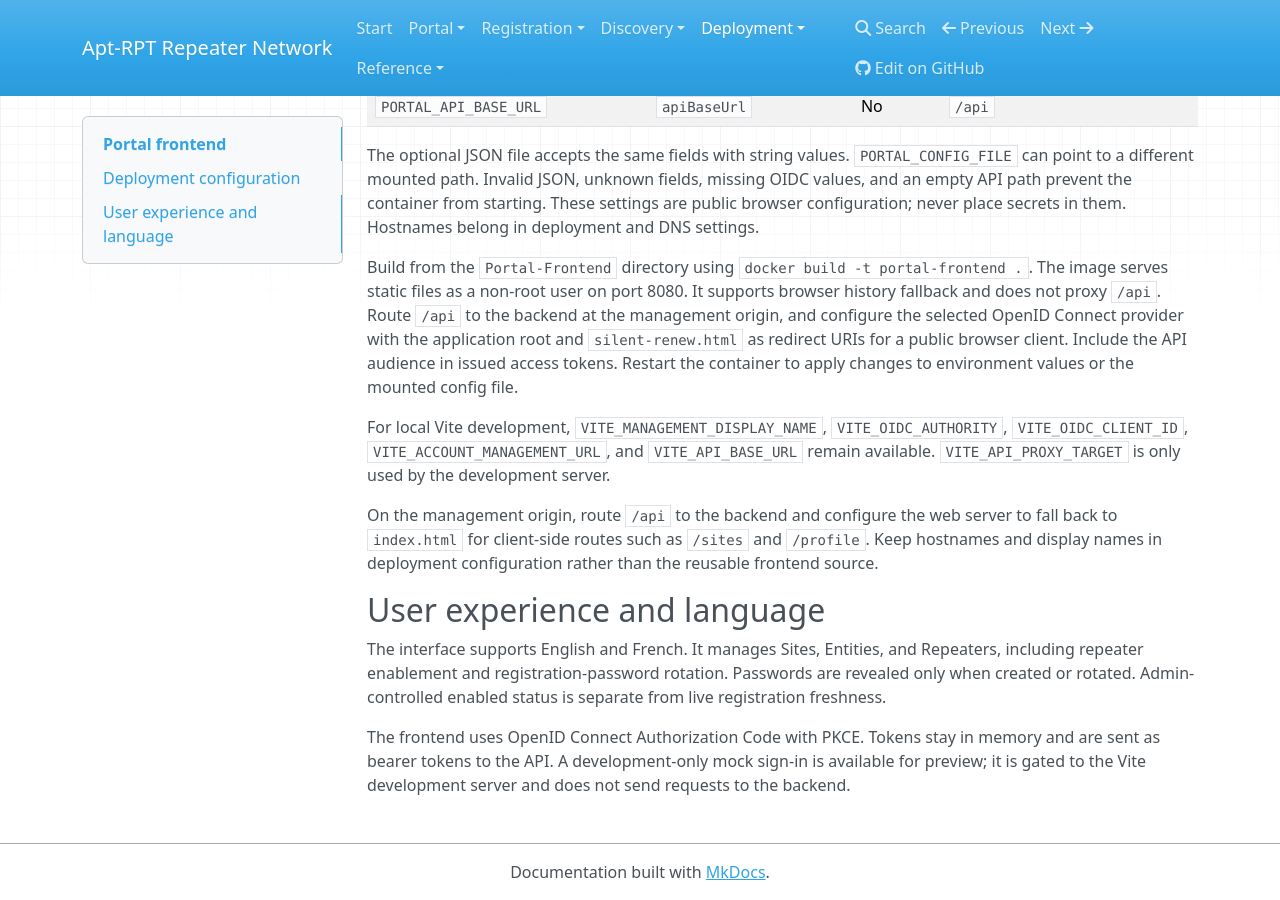
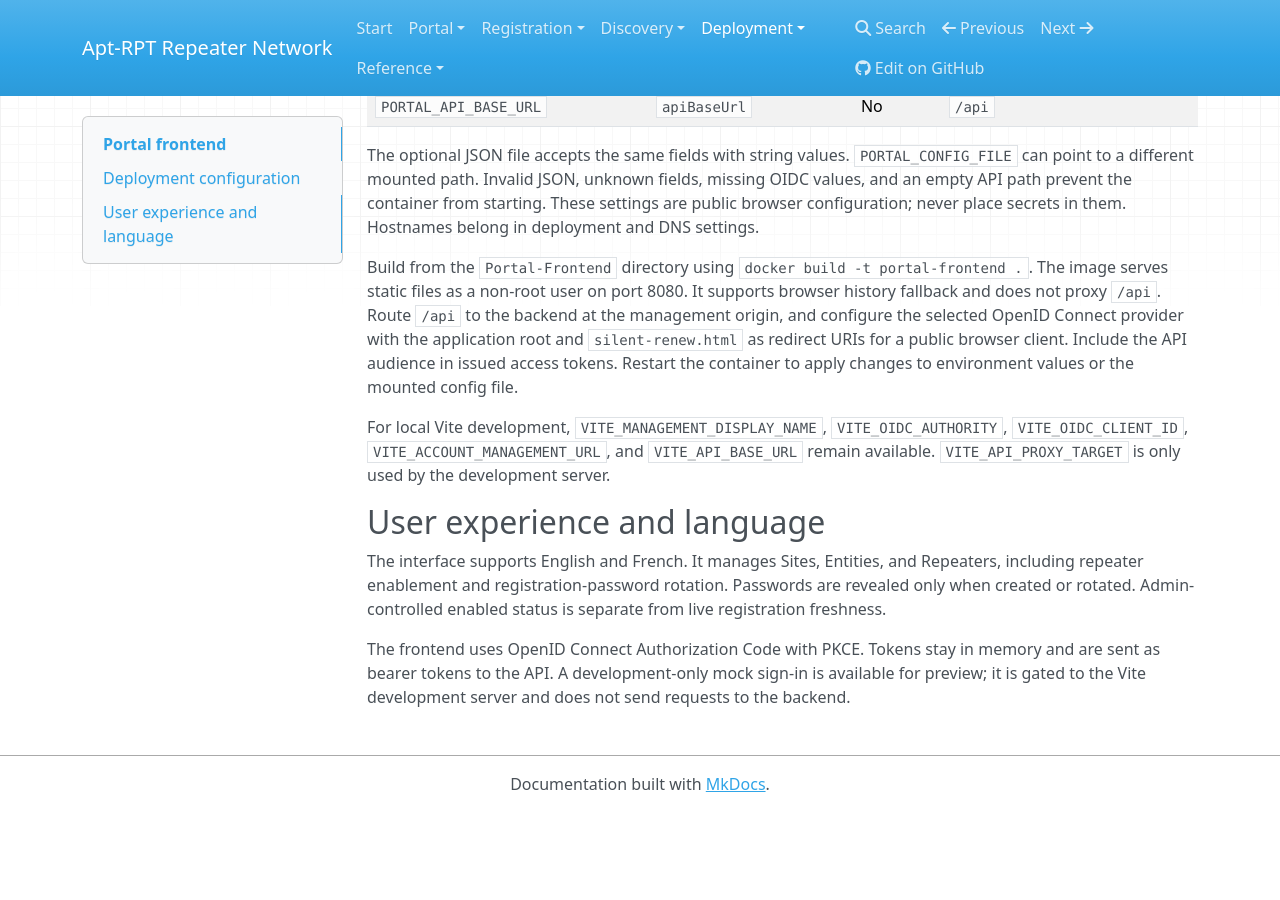
Before and after one commit to Hamlink-Canada/apt-rpt-docs, an MkDocs documentation site: the page built from docs/projects/portal/frontend.md, in a window 1280 px wide and 900 px high, scrolled down 540 px. Built offline with MkDocs 1.6.1, drawn with Linux system fonts in a browser that asks for light colours; nearby versions of some CDN libraries; after the commit the page ends 1352 px from its top, so only the background shows below that.

```diff
--- a/docs/projects/portal/frontend.md
+++ b/docs/projects/portal/frontend.md
@@ -39,11 +39,6 @@ For local Vite development, `VITE_MANAGEMENT_DISPLAY_NAME`, `VITE_OIDC_AUTHORITY
 `VITE_OIDC_CLIENT_ID`, `VITE_ACCOUNT_MANAGEMENT_URL`, and `VITE_API_BASE_URL` remain
 available. `VITE_API_PROXY_TARGET` is only used by the development server.
 
-On the management origin, route `/api` to the backend and configure the web
-server to fall back to `index.html` for client-side routes such as `/sites` and
-`/profile`. Keep hostnames and display names in deployment configuration rather
-than the reusable frontend source.
-
 ## User experience and language
 
 The interface supports English and French. It manages Sites, Entities, and
```
Also changed, not shown: docs/decisions.md (+3 -0 lines).
